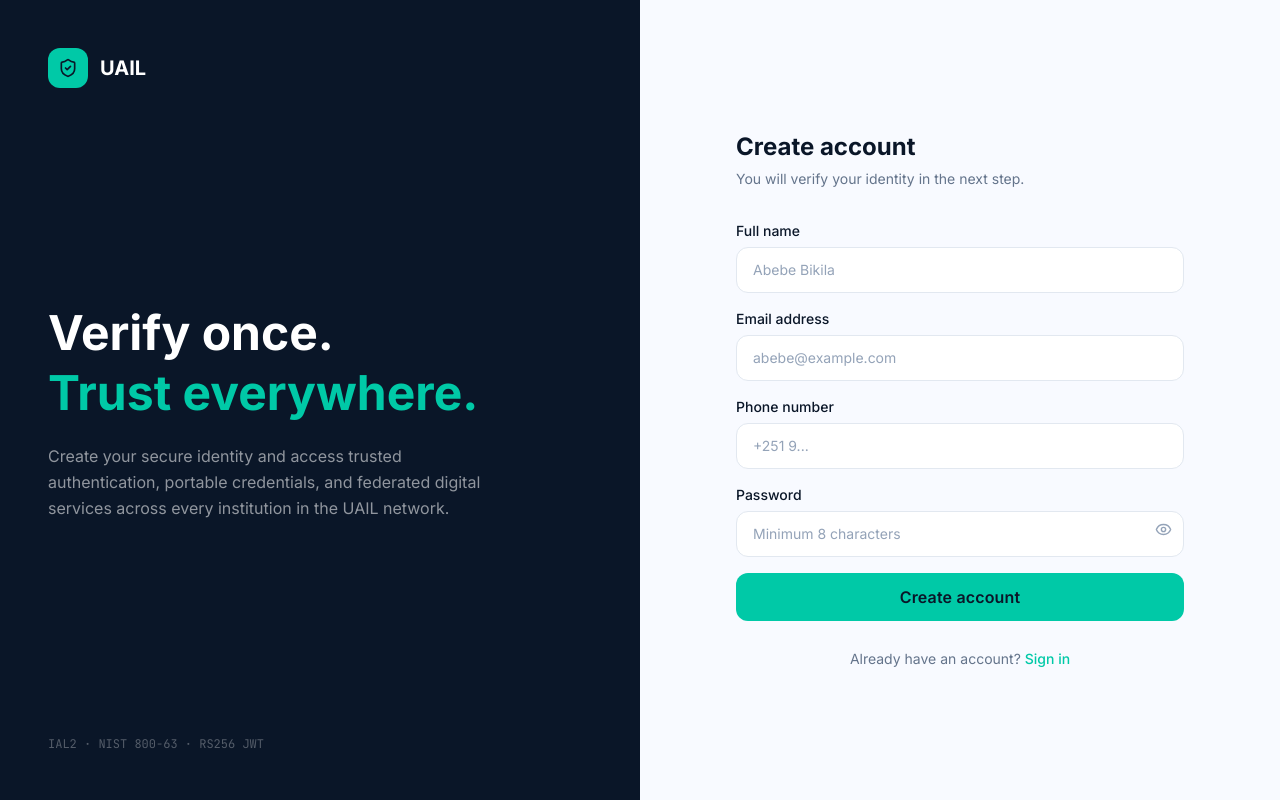
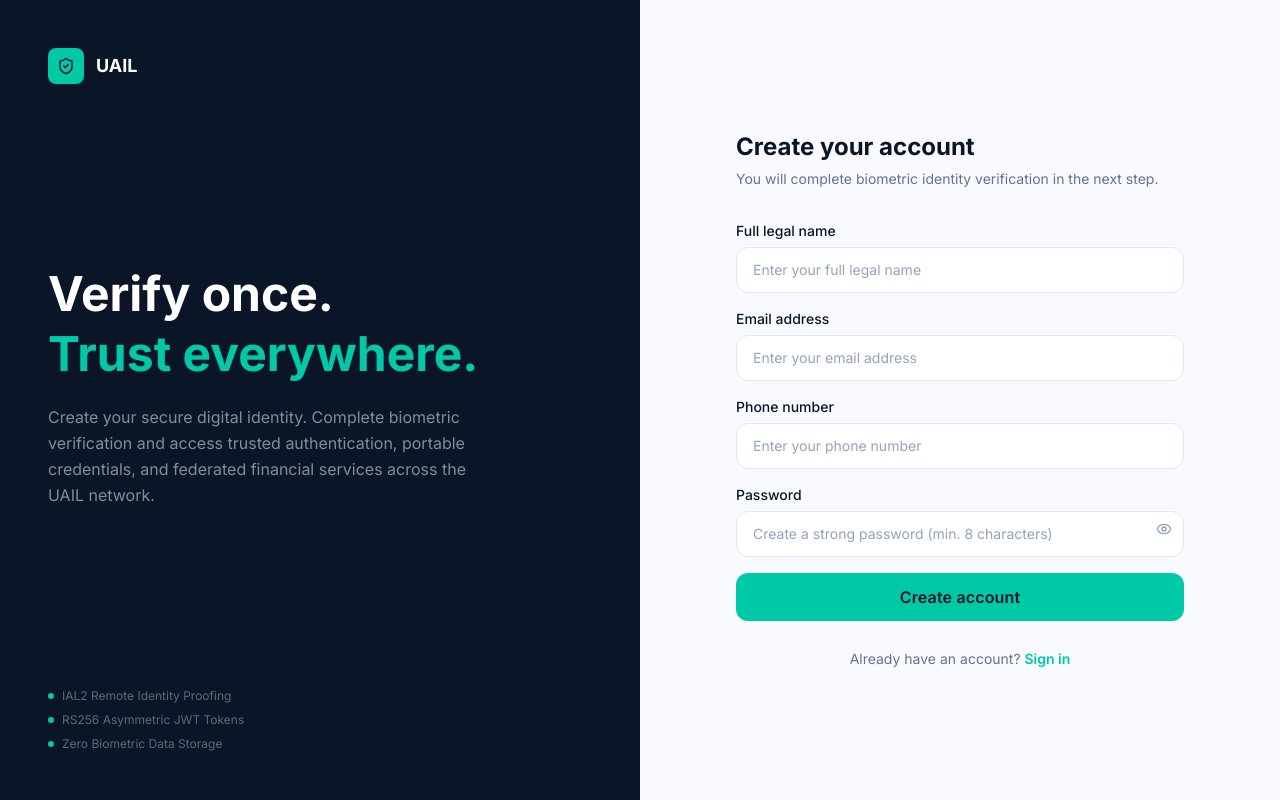
Before and after one commit to melat33/unified-ai-identity-layer, a React (Vite) app in the folder apps/web/: page /register in a window 1280 px wide. Built offline with nearby package versions, Linux system fonts and the light colour scheme; no server answers.

Commit message:
feat(web): implement registration form with professional placeholders, bcrypt password, dev fallback to mock IAL1 user on backend failure

```diff
--- a/apps/web/src/pages/auth/Register.jsx
+++ b/apps/web/src/pages/auth/Register.jsx
@@ -1,61 +1,56 @@
 import { useState } from "react"
 import { Link, useNavigate } from "react-router-dom"
 import { Eye, EyeOff, ShieldCheck } from "lucide-react"
-import { authAPI } from "@/lib/api"
+import { authAPI }      from "@/lib/api"
 import { useAuthStore } from "@/store/authStore"
 import { Button, Input } from "@/components/ui"
 
 export default function Register() {
   const navigate = useNavigate()
-  const setAuth  = useAuthStore((state) => state.setAuth)
+  const setAuth  = useAuthStore((s) => s.setAuth)
 
   const [form, setForm] = useState({ name: "", email: "", phone: "", password: "" })
   const [showPassword, setShowPassword] = useState(false)
   const [loading, setLoading]           = useState(false)
-  const [error, setError]               = useState("")
+  const [error,   setError]             = useState("")
 
-  const handleChange = (e) => {
-    setForm((prev) => ({ ...prev, [e.target.name]: e.target.value }))
-  }
+  const handleChange = (e) =>
+    setForm((p) => ({ ...p, [e.target.name]: e.target.value }))
 
   const validate = () => {
-    if (!form.name.trim() || !form.email.trim() || !form.phone.trim() || !form.password.trim()) {
+    if (!form.name.trim() || !form.email.trim() || !form.phone.trim() || !form.password.trim())
       return "All fields are required."
-    }
-    if (!/^[^\s@]+@[^\s@]+\.[^\s@]+$/.test(form.email)) {
-      return "Enter a valid email address."
-    }
-    if (form.password.length < 8) {
+    if (!/^[^\s@]+@[^\s@]+\.[^\s@]+$/.test(form.email))
+      return "Please enter a valid email address."
+    if (form.password.length < 8)
       return "Password must be at least 8 characters."
-    }
     return null
   }
 
   const handleSubmit = async (e) => {
     e.preventDefault()
     setError("")
-
-    const validationError = validate()
-    if (validationError) { setError(validationError); return }
+    const err = validate()
+    if (err) { setError(err); return }
 
     try {
       setLoading(true)
-      const response = await authAPI.register(form)
-      const token    = response.data?.token || response.data?.access_token
-      const user     = response.data?.user  || response.data
+      const { data } = await authAPI.register(form)
+      const token    = data?.token || data?.access_token
+      const user     = data?.user  || data
       setAuth(token, user)
       navigate("/verify")
     } catch {
-      // Dev mode — backend not running, simulate successful registration
+      // Dev fallback — backend not reachable
       const mockUser = {
-        sub:       "usr_dev_001",
+        sub:       `usr_${Date.now()}`,
         name:      form.name,
         email:     form.email,
         phone:     form.phone,
         fan:       "FAN-" + Math.random().toString(36).slice(2, 10).toUpperCase(),
         kyc_level: "none"
       }
-      setAuth("dev.jwt.token", mockUser)
+      setAuth("dev.token", mockUser)
       navigate("/verify")
     } finally {
       setLoading(false)
@@ -65,92 +60,116 @@ export default function Register() {
   return (
     <div className="min-h-screen bg-surface lg:grid lg:grid-cols-2">
 
-      {/* ── Left panel ───────────────────────── */}
-      <div className="hidden flex-col justify-between bg-navy p-12 lg:flex">
+      {/* ── Brand panel ───────────────────────────── */}
+      <div className="hidden flex-col justify-between p-12 lg:flex" style={{ background: "var(--color-navy)" }}>
         <div className="flex items-center gap-3">
-          <div className="flex h-10 w-10 items-center justify-center rounded-xl"
-            style={{ background: "var(--color-teal)" }}>
-            <ShieldCheck size={20} style={{ color: "var(--color-navy)" }} />
+          <div className="flex h-9 w-9 items-center justify-center rounded-lg" style={{ background: "var(--color-teal)" }}>
+            <ShieldCheck size={18} style={{ color: "var(--color-navy)" }} />
           </div>
-          <span className="text-xl font-bold text-white">UAIL</span>
+          <span className="text-lg font-bold text-white">UAIL</span>
         </div>
 
         <div>
           <h1 className="mb-5 text-5xl font-bold leading-tight text-white">
-            Verify once.
-            <br />
+            Verify once.<br />
             <span style={{ color: "var(--color-teal)" }}>Trust everywhere.</span>
           </h1>
-          <p className="max-w-md text-base leading-relaxed"
-            style={{ color: "rgba(255,255,255,0.55)" }}>
-            Create your secure identity and access trusted authentication,
-            portable credentials, and federated digital services across
-            every institution in the UAIL network.
+          <p className="max-w-md text-base leading-relaxed" style={{ color: "rgba(255,255,255,0.5)" }}>
+            Create your secure digital identity. Complete biometric verification
+            and access trusted authentication, portable credentials, and federated
+            financial services across the UAIL network.
           </p>
         </div>
 
-        <p className="text-xs font-mono" style={{ color: "rgba(255,255,255,0.3)" }}>
-          IAL2 · NIST 800-63 · RS256 JWT
-        </p>
+        <div className="flex flex-col gap-2">
+          {["IAL2 Remote Identity Proofing", "RS256 Asymmetric JWT Tokens", "Zero Biometric Data Storage"].map((f) => (
+            <div key={f} className="flex items-center gap-2">
+              <div className="h-1.5 w-1.5 rounded-full" style={{ background: "var(--color-teal)" }} />
+              <span className="text-xs" style={{ color: "rgba(255,255,255,0.35)" }}>{f}</span>
+            </div>
+          ))}
+        </div>
       </div>
 
-      {/* ── Right panel ──────────────────────── */}
+      {/* ── Form panel ────────────────────────────── */}
       <div className="flex items-center justify-center px-6 py-12">
         <div className="w-full max-w-md">
 
           <div className="mb-8 flex items-center gap-2.5 lg:hidden">
-            <div className="flex h-8 w-8 items-center justify-center rounded-lg"
-              style={{ background: "var(--color-navy)" }}>
-              <ShieldCheck size={15} style={{ color: "var(--color-teal)" }} />
+            <div className="flex h-8 w-8 items-center justify-center rounded-lg" style={{ background: "var(--color-navy)" }}>
+              <ShieldCheck size={14} style={{ color: "var(--color-teal)" }} />
             </div>
-            <span className="font-bold text-navy">UAIL</span>
+            <span className="font-bold" style={{ color: "var(--color-navy)" }}>UAIL</span>
           </div>
 
           <div className="mb-8">
-            <h2 className="text-2xl font-bold text-navy">Create account</h2>
+            <h2 className="text-2xl font-bold" style={{ color: "var(--color-navy)" }}>Create your account</h2>
             <p className="mt-1.5 text-sm text-slate-500">
-              You will verify your identity in the next step.
+              You will complete biometric identity verification in the next step.
             </p>
           </div>
 
           {error && (
             <div className="mb-5 rounded-xl border p-4 text-sm"
-              style={{ borderColor: "rgba(239,68,68,0.25)", background: "rgba(239,68,68,0.07)", color: "var(--color-danger)" }}>
+              style={{ borderColor: "rgba(239,68,68,0.2)", background: "rgba(239,68,68,0.06)", color: "var(--color-danger)" }}>
               {error}
             </div>
           )}
 
           <form onSubmit={handleSubmit} className="space-y-4">
-            <Input label="Full name" name="name" value={form.name}
-              onChange={handleChange} placeholder="Abebe Bikila" autoComplete="name" />
-
-            <Input label="Email address" name="email" type="email" value={form.email}
-              onChange={handleChange} placeholder="abebe@example.com" autoComplete="email" />
-
-            <Input label="Phone number" name="phone" value={form.phone}
-              onChange={handleChange} placeholder="+251 9..." autoComplete="tel" />
-
+            <Input
+              label="Full legal name"
+              name="name"
+              value={form.name}
+              onChange={handleChange}
+              placeholder="Enter your full legal name"
+              autoComplete="name"
+            />
+            <Input
+              label="Email address"
+              name="email"
+              type="email"
+              value={form.email}
+              onChange={handleChange}
+              placeholder="Enter your email address"
+              autoComplete="email"
+            />
+            <Input
+              label="Phone number"
+              name="phone"
+              value={form.phone}
+              onChange={handleChange}
+              placeholder="Enter your phone number"
+              autoComplete="tel"
+            />
             <div className="relative">
-              <Input label="Password" name="password"
+              <Input
+                label="Password"
+                name="password"
                 type={showPassword ? "text" : "password"}
-                value={form.password} onChange={handleChange}
-                placeholder="Minimum 8 characters"
-                autoComplete="new-password" className="pr-11" />
-              <button type="button" onClick={() => setShowPassword(!showPassword)}
-                className="absolute right-3 top-9 text-slate-400 hover:text-slate-600">
-                {showPassword ? <EyeOff size={17} /> : <Eye size={17} />}
+                value={form.password}
+                onChange={handleChange}
+                placeholder="Create a strong password (min. 8 characters)"
+                autoComplete="new-password"
+                className="pr-11"
+              />
+              <button
+                type="button"
+                onClick={() => setShowPassword(!showPassword)}
+                className="absolute right-3 top-9 text-slate-400 hover:text-slate-600 transition"
+              >
+                {showPassword ? <EyeOff size={16} /> : <Eye size={16} />}
               </button>
             </div>
 
-            <Button type="submit" variant="primary" size="lg" loading={loading} className="w-full">
+            <Button type="submit" variant="primary" size="lg" loading={loading} className="w-full mt-2">
               Create account
             </Button>
           </form>
 
           <p className="mt-7 text-center text-sm text-slate-500">
             Already have an account?{" "}
-            <Link to="/login" className="font-medium hover:underline"
-              style={{ color: "var(--color-teal)" }}>
+            <Link to="/login" className="font-semibold hover:underline" style={{ color: "var(--color-teal)" }}>
               Sign in
             </Link>
           </p>
```
